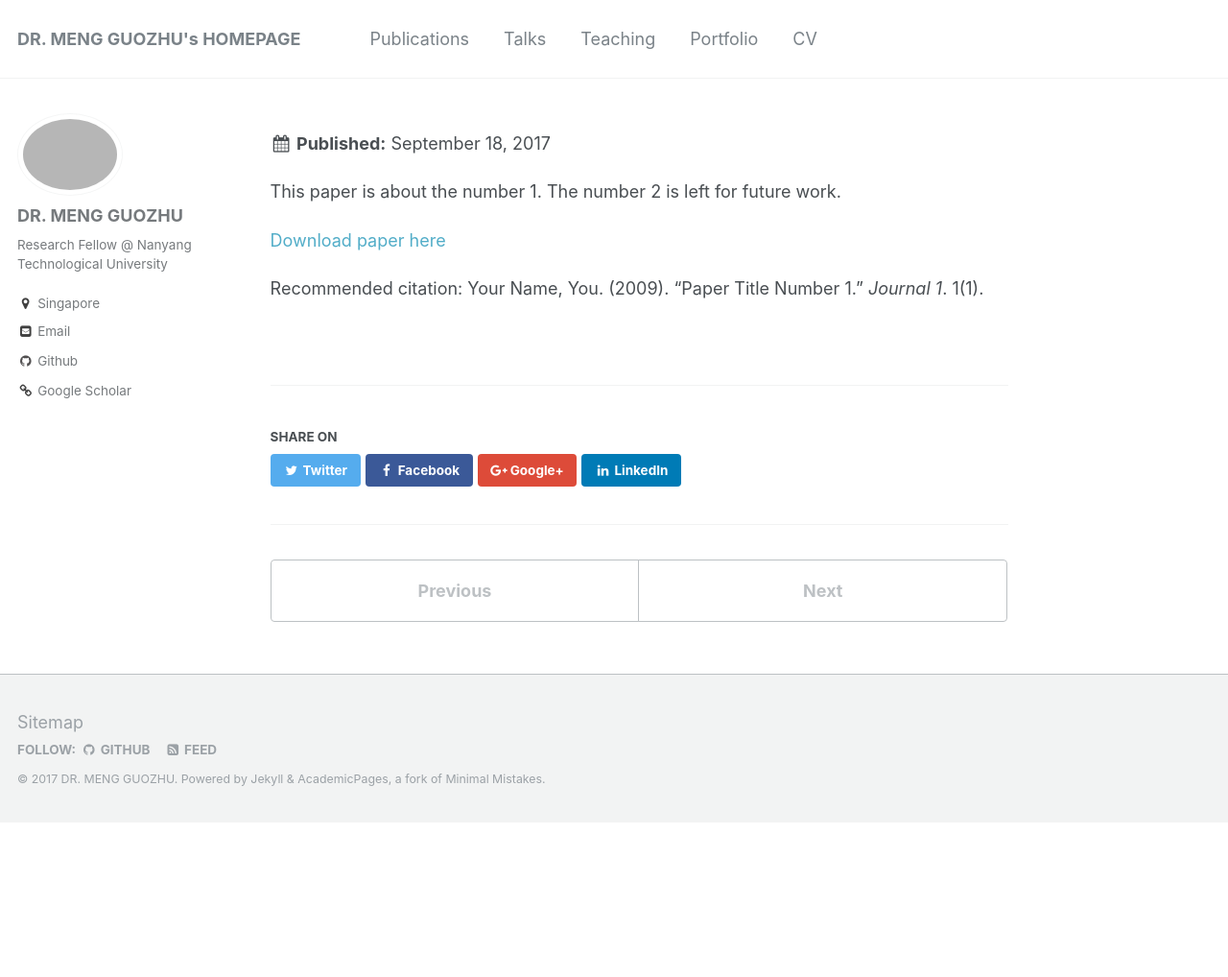
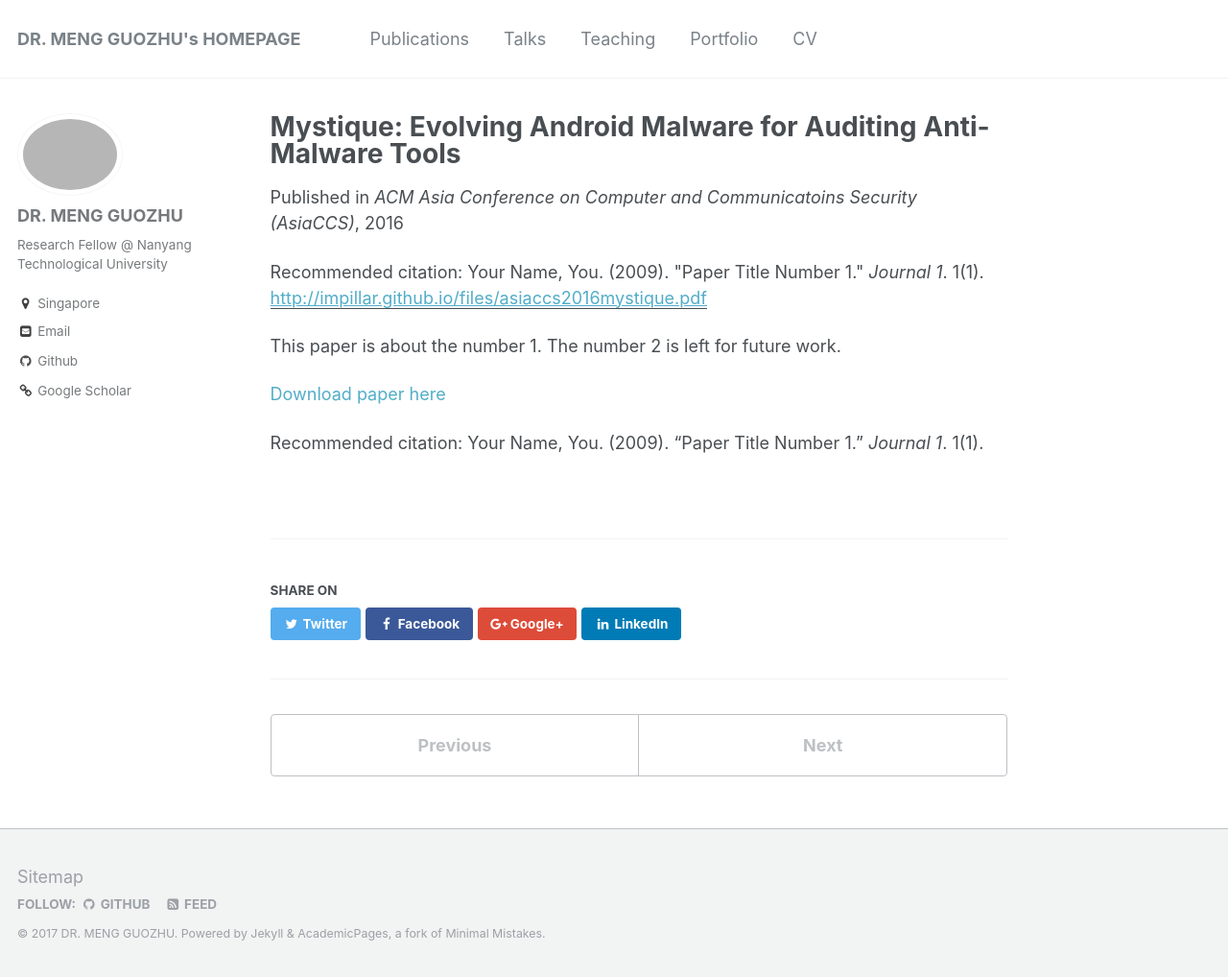
Before and after one commit to impillar/impillar.github.io, a Jekyll site: the page built from _publications/2016-05-31-ASIACCS-Android-Malware-1.md, in a window 1280 px wide and 1018 px high. Shown: the whole window at 96% size. Built offline with Jekyll 4.4.1, drawn with Linux system fonts in a browser that asks for light colours; some of the changed lines change nothing that is shown.

Commit message:
Fix syntax error

```diff
--- a/_publications/2016-05-31-ASIACCS-Android-Malware-1.md
+++ b/_publications/2016-05-31-ASIACCS-Android-Malware-1.md
@@ -9,7 +9,7 @@ page: "365--376"
 address: "Xi'an, China"
 author: "Guozhu Meng, Yinxing Xue, Mahinthan Chandramohan, Annamalai Narayanan, Yang Liu, Jie Zhang, and Tieming Chen"
 paperurl: 'http://impillar.github.io/files/asiaccs2016mystique.pdf'
-bib 'http://impillar.github.io/files/asiaccs2016mystique.md'
+bib: 'http://impillar.github.io/files/asiaccs2016mystique.md'
 year: 2016
 citation: 'Your Name, You. (2009). &quot;Paper Title Number 1.&quot; <i>Journal 1</i>. 1(1).'
 ---
```
